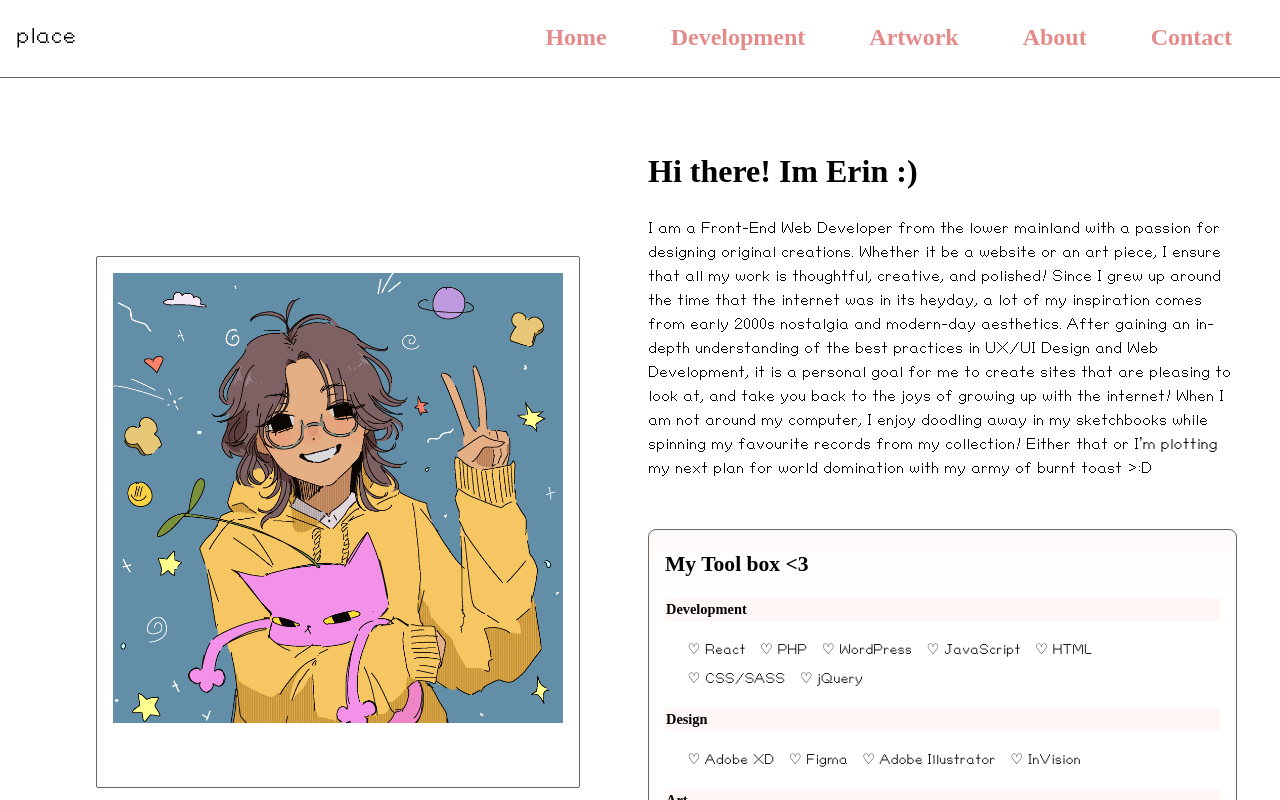
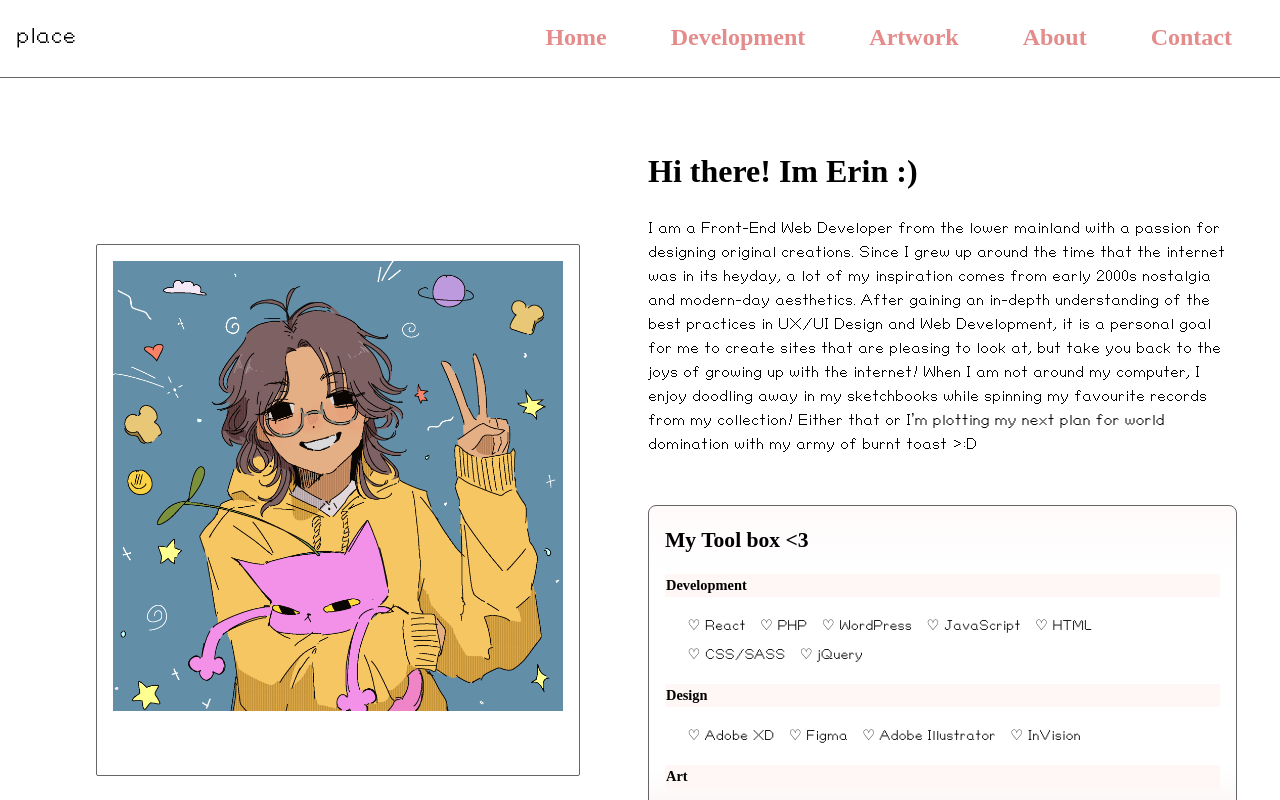
Before and after one commit to erindavid03/portfolio-site, a React (Create React App) app: page /about in a window 1280 px wide. Shown: the top 800 px of the page. Built offline with nearby package versions, Linux system fonts and the light colour scheme.

Commit message:
edit about me blurb

```diff
--- a/src/components/pages/AboutPage.js
+++ b/src/components/pages/AboutPage.js
@@ -10,9 +10,9 @@ function AboutPage() {
           <img src={HeroImage} alt="an image of a girl holding a cat" />
           <div>
             <h1>Hi there! Im Erin {':)'}</h1>
-            <p>I am a Front-End Web Developer from the lower mainland with a passion for designing original creations. Whether it be a website or an art piece, I ensure that all my work is thoughtful, creative, and polished!
+            <p>I am a Front-End Web Developer from the lower mainland with a passion for designing original creations.
               Since I grew up around the time that the internet was in its heyday, a lot of my inspiration comes from early 2000s nostalgia and modern-day aesthetics.
-              After gaining an in-depth understanding of the best practices in UX/UI Design and Web Development, it is a personal goal for me to create sites that are pleasing to look at, and take you back to the joys of growing up with the internet!
+              After gaining an in-depth understanding of the best practices in UX/UI Design and Web Development, it is a personal goal for me to create sites that are pleasing to look at, but take you back to the joys of growing up with the internet!
               When I am not around my computer, I enjoy doodling away in my sketchbooks while spinning my favourite records from my collection! Either that or I’m plotting my next plan for world domination with my army of burnt toast {'>:D'}
             </p>
 
```
